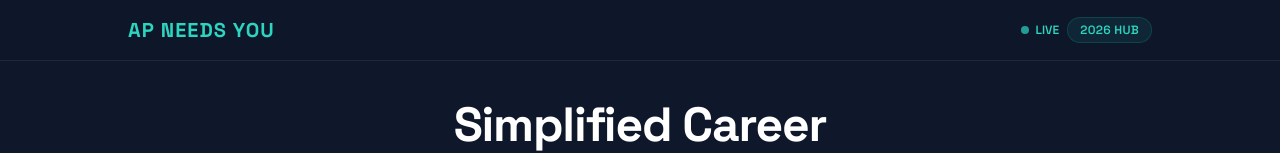
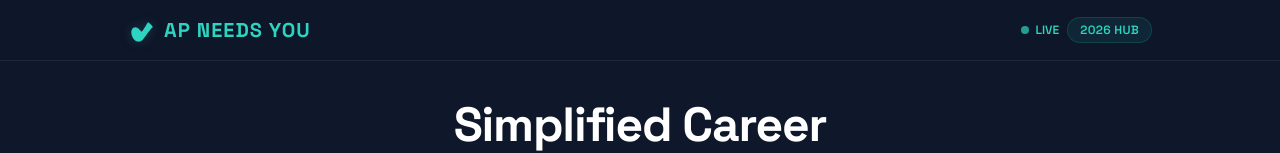
Before and after one commit to APneedsyou/ap-needs-you, a plain HTML site: page index.html in a window 1280 px wide. Shown: the top 153 px of the page. Drawn offline with nearby package versions, Linux system fonts and the light colour scheme.

Commit message:
Design: add stylized AP map icon to header

```diff
--- a/index.html
+++ b/index.html
@@ -51,8 +51,15 @@
 
       <div class="flex items-center gap-3">
         <a href="./"
-          class="text-xl font-black tracking-wider text-teal-400 hover:text-teal-300 transition-colors duration-200">AP
-          NEEDS YOU</a>
+          class="flex items-center gap-2 text-xl font-black tracking-wider text-teal-400 hover:text-teal-300 transition-all duration-200 group">
+          <svg
+            class="w-7 h-7 text-teal-400 group-hover:text-teal-300 transition-colors duration-200 fill-current drop-shadow-[0_0_6px_rgba(45,212,191,0.2)]"
+            viewBox="0 0 100 100" xmlns="http://www.w3.org/2000/svg">
+            <path
+              d="M72,22 C78,26 84,32 89,39 C81,46 74,56 68,64 C62,72 57,80 51,87 C45,92 37,93 30,90 C23,87 18,80 15,73 C12,65 10,56 14,48 C18,40 26,38 33,42 C39,45 43,53 49,56 C55,49 61,39 66,30 C69,26 70,23 72,22 Z" />
+          </svg>
+          <span>AP NEEDS YOU</span>
+        </a>
       </div>
 
       <div class="flex items-center gap-2">
```
